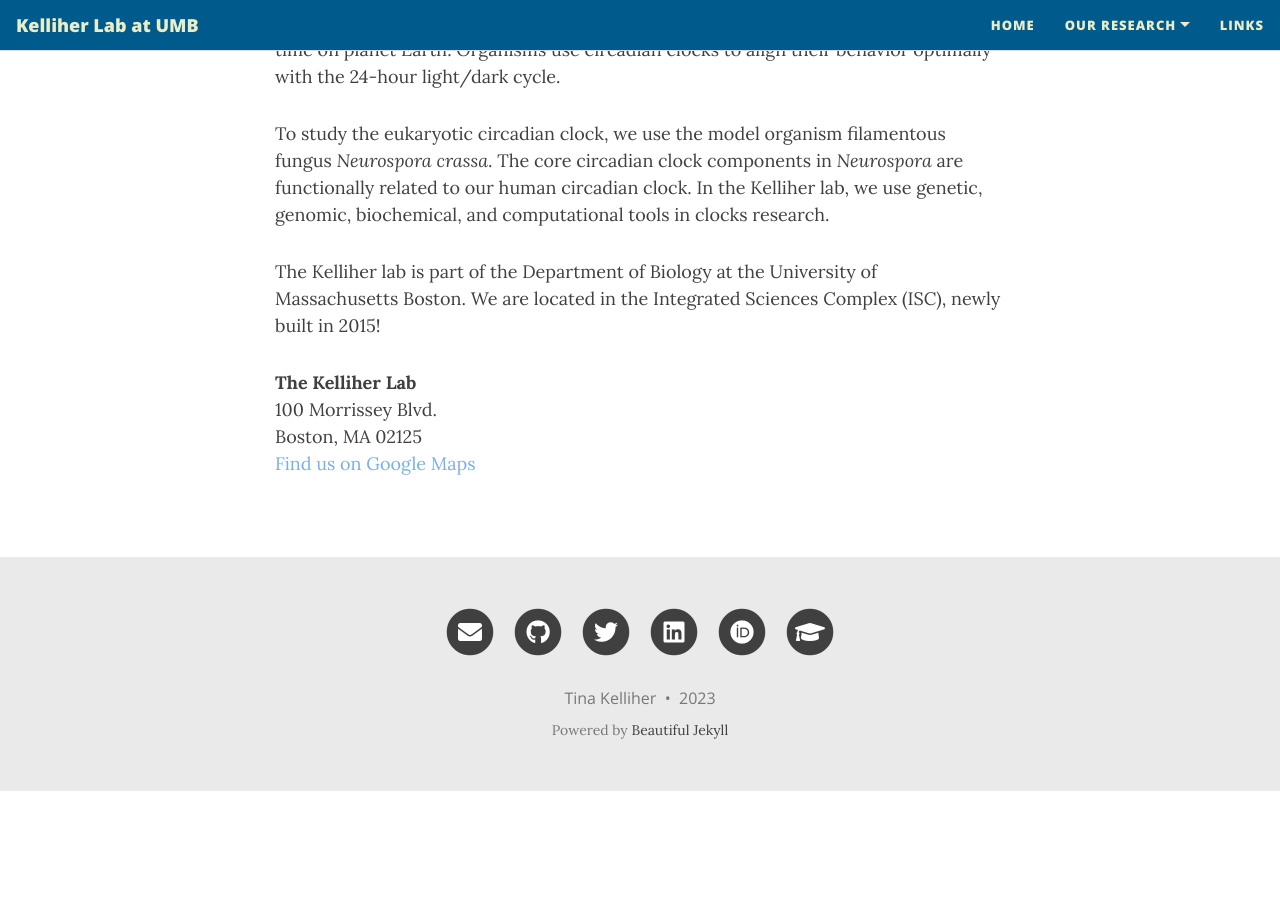
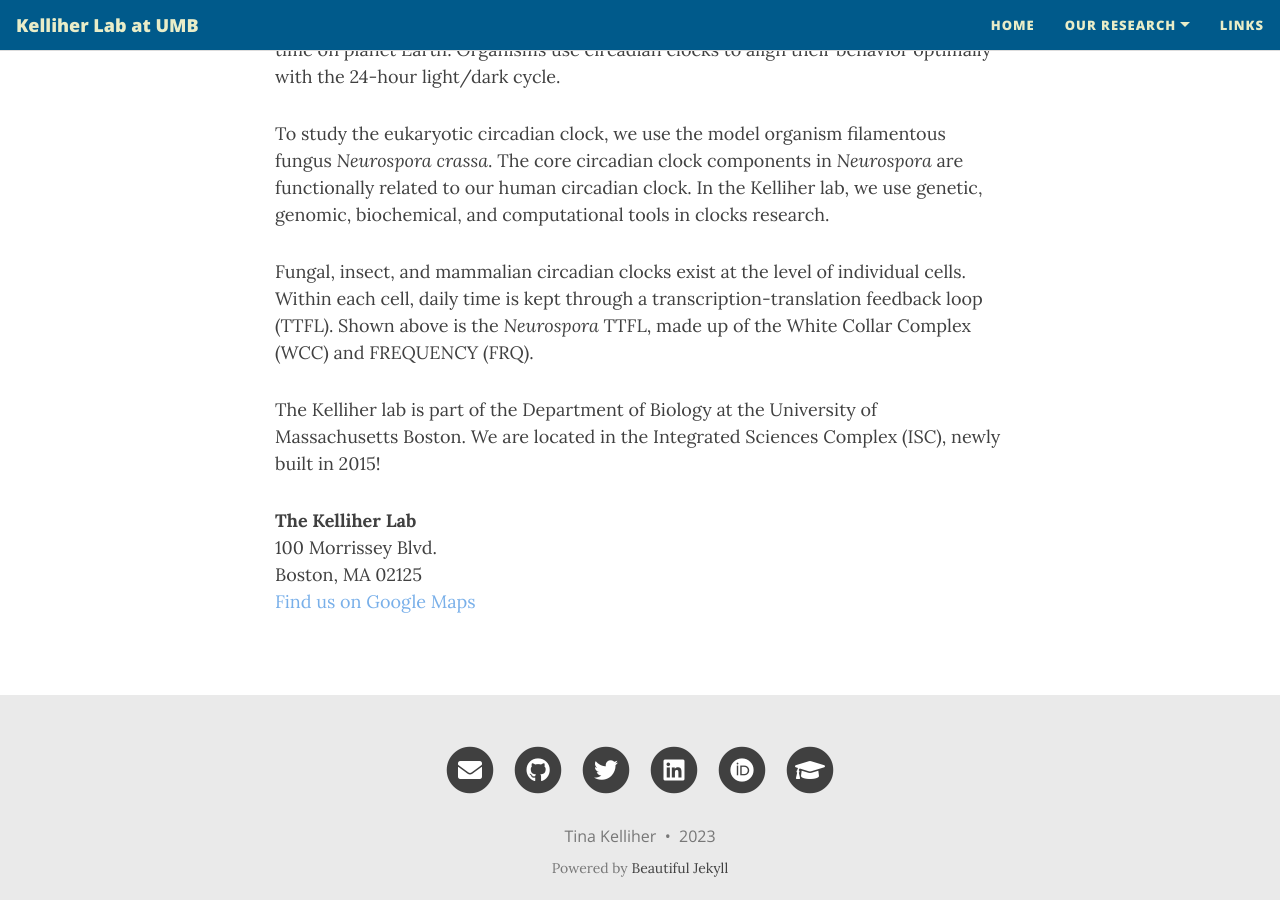
Before and after one commit to cmk35/cmk35.github.io, a Jekyll site: the page built from index.md, in a window 1280 px wide and 900 px high, scrolled down 543 px. Built offline with Jekyll 4.4.1, drawn with Linux system fonts in a browser that asks for light colours; nearby versions of some CDN libraries; before the commit the page ends 1334 px from its top, so only the background shows below that.

Commit message:
Update index.md

```diff
--- a/index.md
+++ b/index.md
@@ -9,6 +9,8 @@ cover-img: /clock_intro_figure.jpg
 
 To study the eukaryotic circadian clock, we use the model organism filamentous fungus <em>Neurospora crassa</em>. The core circadian clock components in <em>Neurospora</em> are functionally related to our human circadian clock. In the Kelliher lab, we use genetic, genomic, biochemical, and computational tools in clocks research.
 
+Fungal, insect, and mammalian circadian clocks exist at the level of individual cells. Within each cell, daily time is kept through a transcription-translation feedback loop (TTFL). Shown above is the <em>Neurospora</em> TTFL, made up of the White Collar Complex (WCC) and FREQUENCY (FRQ).
+
 The Kelliher lab is part of the Department of Biology at the University of Massachusetts Boston. We are located in the Integrated Sciences Complex (ISC), newly built in 2015!
 
 **The Kelliher Lab**\\
```
